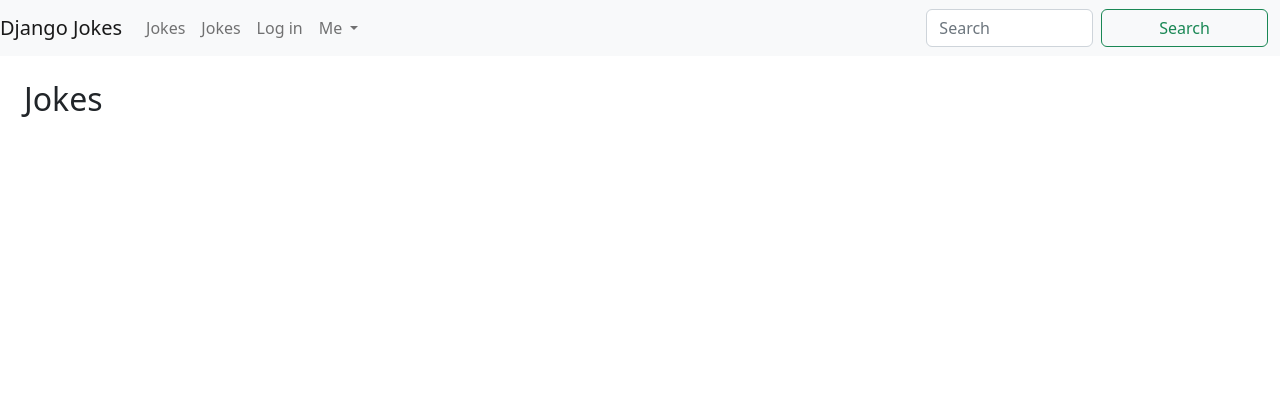
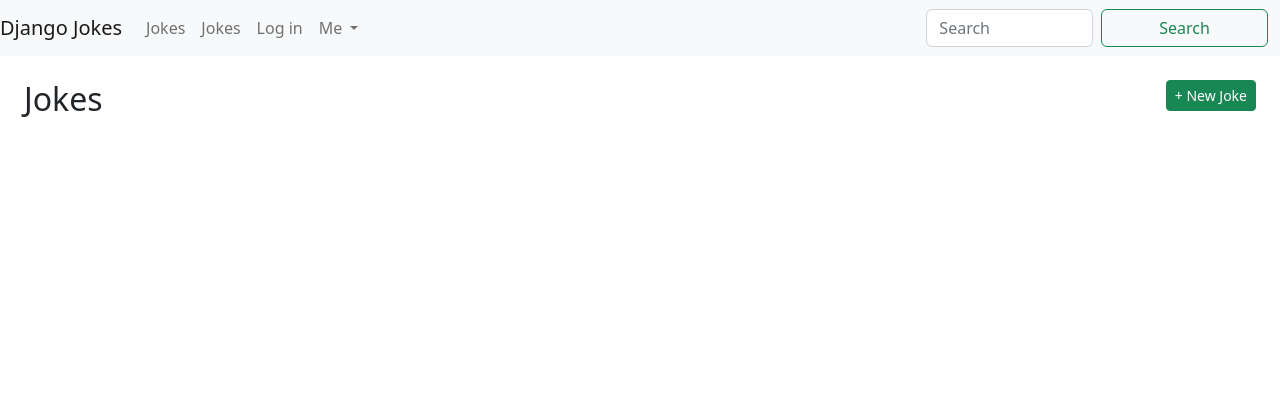
Before and after one commit to ChloeK02/djangojokes.com, a Django app: page /jokes/ in a window 1280 px wide. Shown: the top 420 px of the page. Run offline with Django 5.2, Linux system fonts and the light colour scheme; data that the repository does not hold is empty; some libraries are stand-ins or nearby versions.

Commit message:
creating and updating jokes - joke form

```diff
--- a/jokes/urls.py
+++ b/jokes/urls.py
@@ -4,8 +4,14 @@ from .views import JokeListView
 
 from .views import JokeDetailView, JokeListView
 
+from .views import (
+    JokeCreateView, JokeDetailView, JokeListView, JokeUpdateView
+)
+
 app_name = 'jokes'
 urlpatterns = [
     path('', JokeListView.as_view(), name='list'),
     path('joke/<int:pk>/', JokeDetailView.as_view(), name='detail'),
+    path('joke/<int:pk>/update/', JokeUpdateView.as_view(), name='update'),
+    path('joke/create/', JokeCreateView.as_view(), name='create'),
 ]
--- a/jokes/views.py
+++ b/jokes/views.py
@@ -6,8 +6,18 @@ from .models import Joke
 
 from django.views.generic import DetailView, ListView
 
+from django.views.generic import CreateView, DetailView, ListView, UpdateView
+
 class JokeListView(ListView):
     model = Joke
 
 class JokeDetailView(DetailView):
     model = Joke
+
+class JokeCreateView(CreateView):
+    model = Joke
+    fields = ['question', 'answer']
+
+class JokeUpdateView(UpdateView):
+    model = Joke
+    fields = ['question', 'answer']
--- a/templates/jokes/joke_list.html
+++ b/templates/jokes/joke_list.html
@@ -2,15 +2,17 @@
 
 {% block title %}Jokes{% endblock %}
 {% block main %}
+  <a class="btn btn-success btn-sm float-end" href="{% url 'jokes:create' %}">
+    + New Joke
+  </a>
   <h2>Jokes</h2>
   <ul class="list-group list-group-flush mb-3">
     {% for joke in joke_list %}
-      <li class="list-group-item">{{ joke.question }}</li>
+      <li class="list-group-item">
+        <a href="{{ joke.get_absolute_url }}">{{ joke.question }}</a>
+        <a href="{% url 'jokes:update' joke.pk %}"
+          class="btn btn-info btn-sm float-end me-2">Update</a>
+      </li>
     {% endfor %}
   </ul>
-  {% for joke in joke_list %}
-  <li class="list-group-item">
-    <a href="{{ joke.get_absolute_url }}">{{ joke.question }}</a>
-  </li>
-{% endfor %}
 {% endblock %}
```
Also changed, not shown: templates/jokes/joke_form.html (added, +15 -0 lines).
